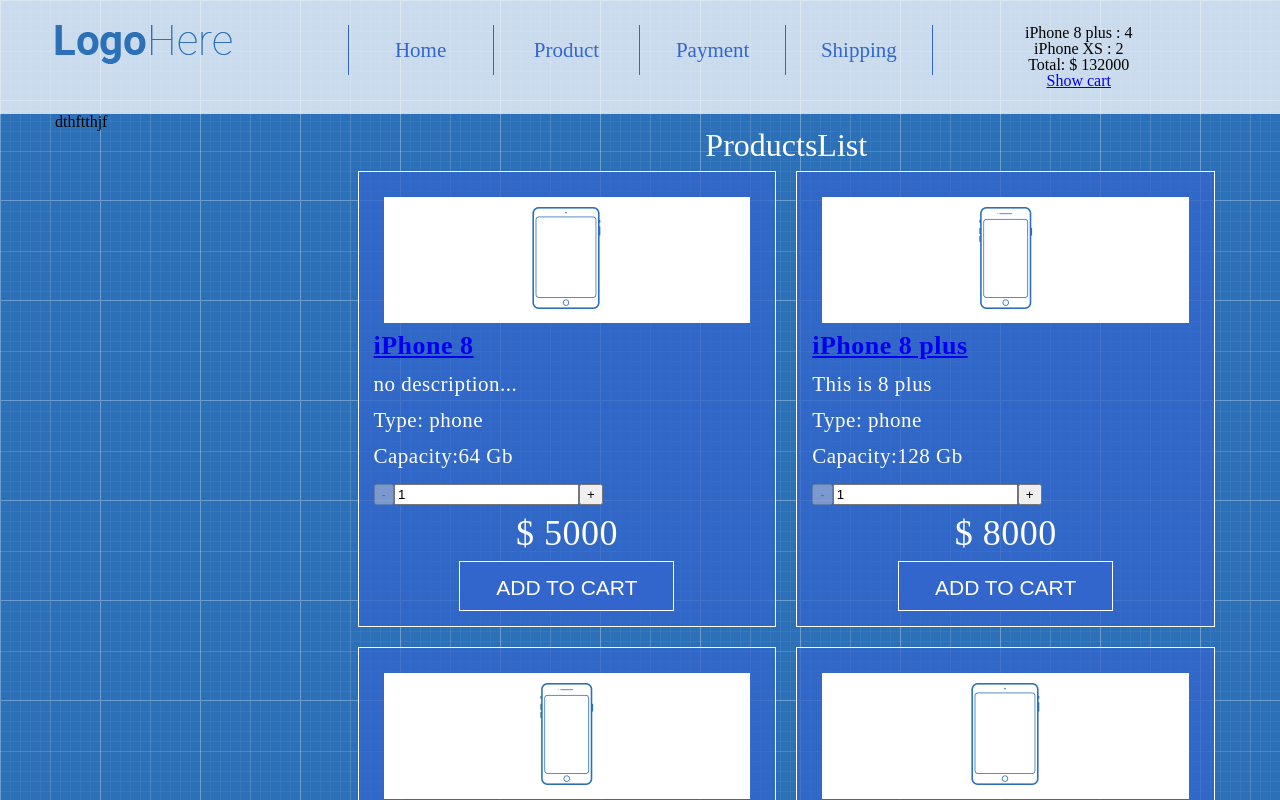
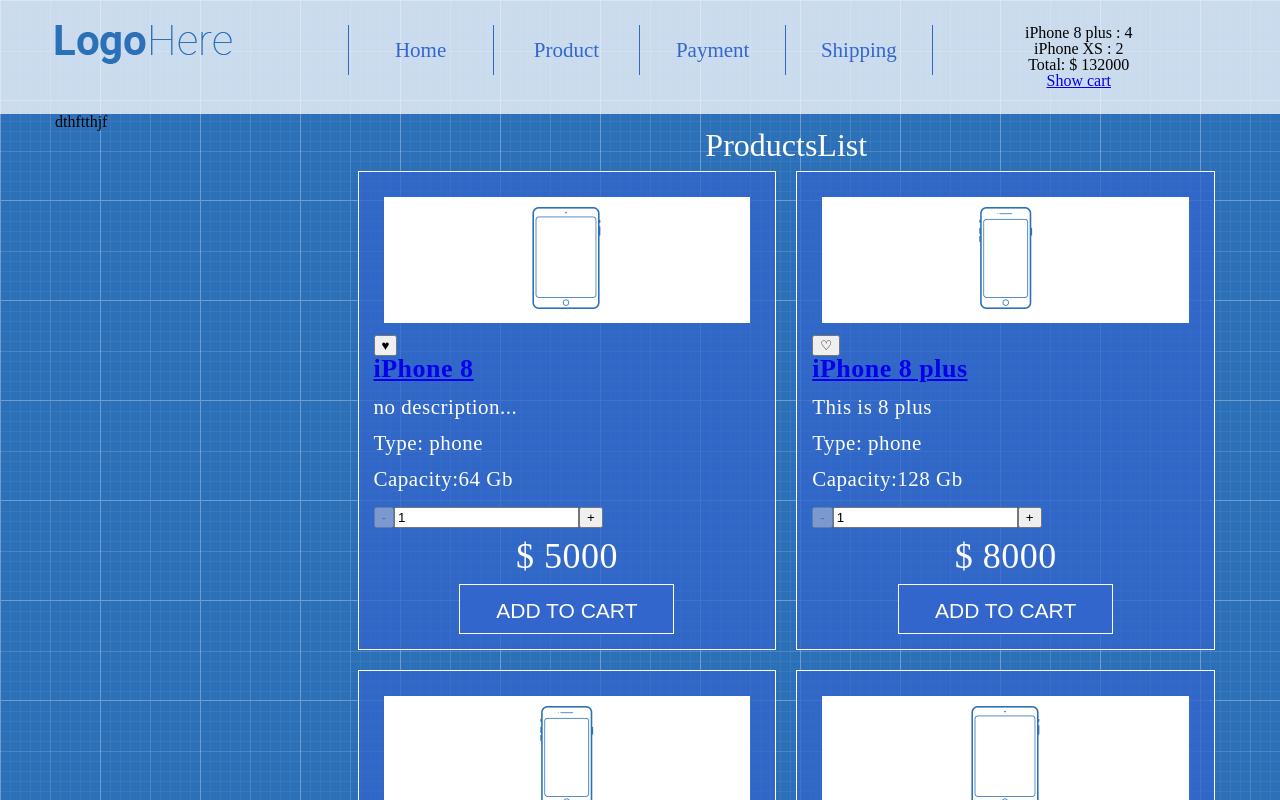
Before and after one commit to ApostleAndrew/shop-react, a React (Create React App) app: page / in a window 1280 px wide. Shown: the top 800 px of the page. Built offline with nearby package versions, Linux system fonts and the light colour scheme.

Commit message:
add isLiked ? :

```diff
--- a/src/App/Main/Products/ProductsListItem.js
+++ b/src/App/Main/Products/ProductsListItem.js
@@ -8,6 +8,9 @@
 
 
 class ProductsListItem extends Component {
+    static defaultProps = {
+        isLiked:false,
+    }
 
     static propTypes = {
         name: PropTypes.string.isRequired,
@@ -53,11 +56,14 @@
             image,
             addProductToCart,
             id,
+            isLiked
         } = this.props
 
         return (
             <div className='products-list-item'>
                 <div className='product-image'><img src={image} alt={name}/> </div>
+                {isLiked ? <button>&#9829;</button> : <button>&#9825;</button>}
+
                 <div className='product-name'><Link to={`products/${id}`}>{name}</Link></div>
                 <div className='product-description'> {description}</div>
                 <div className='product-type'>Type: {type}</div>
```
